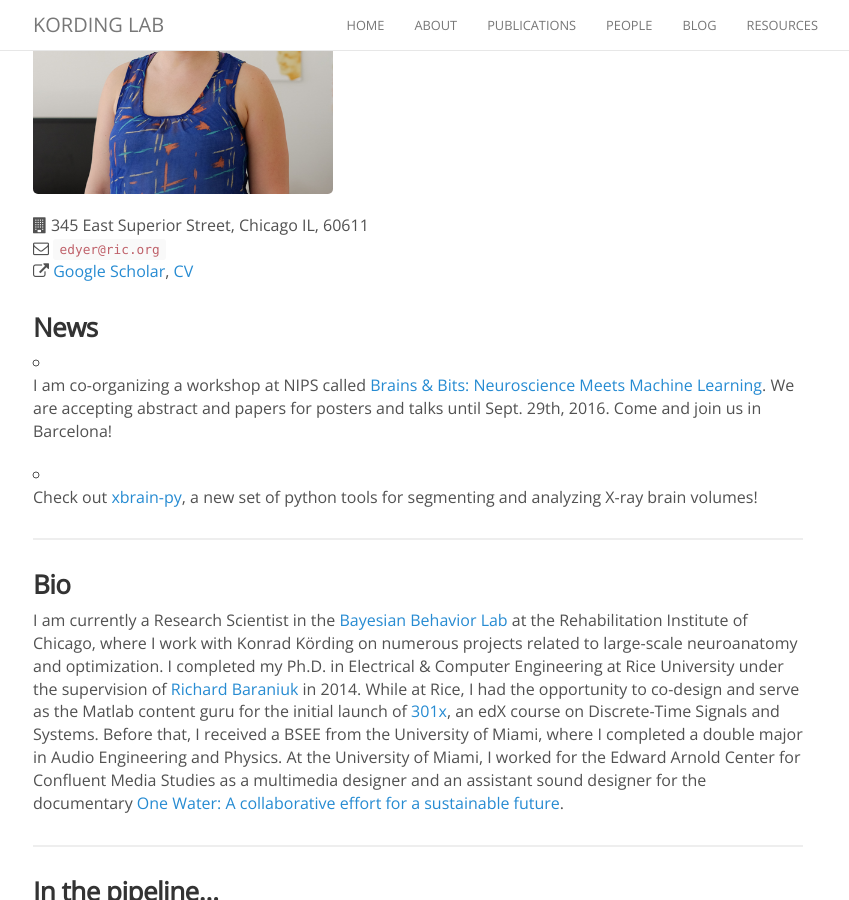
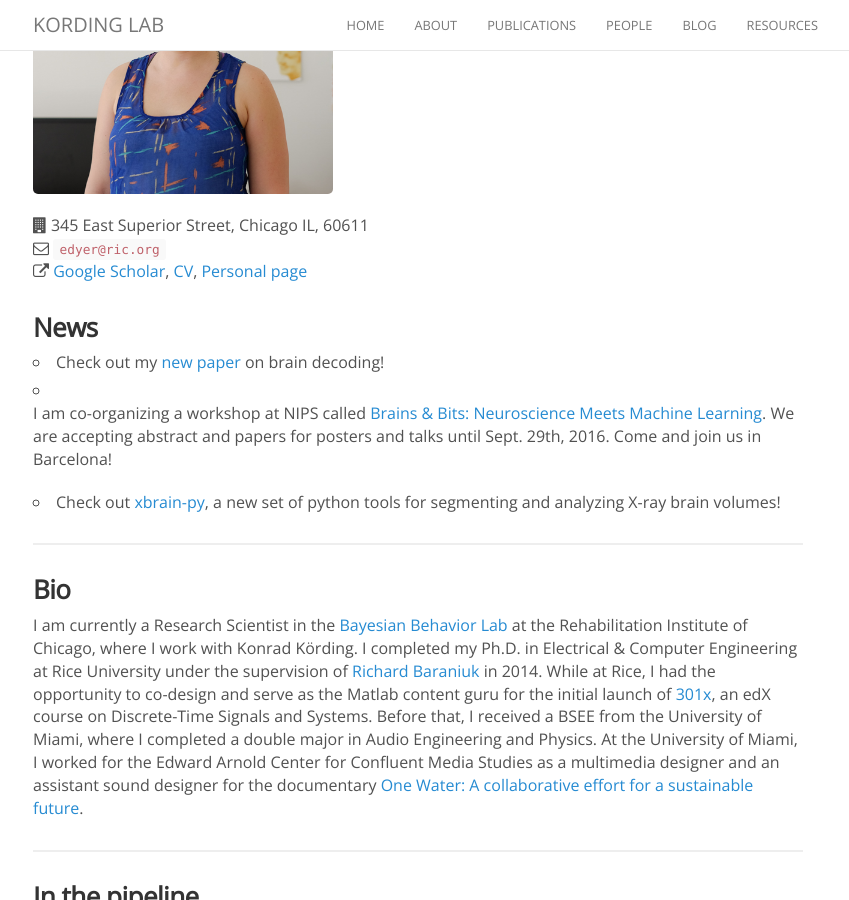
Before and after one commit to KordingLab/KordingLab.github.io, a Jekyll site: the page built from _people/eva_dyer.md, in a window 1280 px wide and 900 px high, scrolled down 248 px. Shown: the whole window, without its empty margins (222-1071 px from the left). Built offline with Jekyll 4.4.1, drawn with Linux system fonts in a browser that asks for light colours; nearby versions of some CDN libraries; comment, search, counter and statistics services are not loaded.

Commit message:
Update eva_dyer.md

```diff
--- a/_people/eva_dyer.md
+++ b/_people/eva_dyer.md
@@ -11,9 +11,10 @@ joined: 2014
 <i class="fa fa-building"></i> 345 East Superior Street, Chicago IL, 60611<br>
 <i class="fa fa-envelope-o"></i> `edyer@ric.org`<br>
 <i class="fa fa-external-link"></i>
- [Google Scholar](https://scholar.google.com/citations?user=Sb_jcHcAAAAJ&hl=en&oi=ao), [CV](https://www.dropbox.com/s/5ynd3f9uixkdb1e/Dyer_CV.pdf?dl=0)
+ [Google Scholar](https://scholar.google.com/citations?user=Sb_jcHcAAAAJ&hl=en&oi=ao), [CV](https://www.dropbox.com/s/5ynd3f9uixkdb1e/Dyer_CV.pdf?dl=0), [Personal page](http://evadyer.github.com)
 
 ### News
+- Check out my [new paper](http://biorxiv.org/content/early/2016/10/14/080861) on brain decoding!
 - I am co-organizing a workshop at NIPS called [Brains & Bits: Neuroscience Meets Machine Learning](http://www.stat.ucla.edu/~akfletcher/brainsbits.html). We are accepting abstract and papers for posters and talks until Sept. 29th, 2016. Come and join us in Barcelona!
 
 - Check out [xbrain-py](http://github.com/evadyer/xbrain-py), a new set of python tools for segmenting and analyzing X-ray brain volumes!
@@ -21,7 +22,7 @@ joined: 2014
 
 ### Bio
 
-I am currently a Research Scientist in the [Bayesian Behavior Lab](http://kordinglab.com) at the Rehabilitation Institute of Chicago, where I work with Konrad Körding on numerous projects related to large-scale neuroanatomy and optimization. I completed my Ph.D. in Electrical & Computer Engineering at Rice University under the supervision of [Richard Baraniuk](http://web.ece.rice.edu/richb/) in 2014. While at Rice, I had the opportunity to co-design and serve as the Matlab content guru for the initial launch of [301x](https://www.edx.org/course/discrete-time-signals-systems-part-1-ricex-elec301-1x), an edX course on Discrete-Time Signals and Systems. Before that, I received a BSEE from the University of Miami, where I completed a double major in Audio Engineering and Physics. At the University of Miami, I worked for the Edward Arnold Center for Confluent Media Studies as a multimedia designer and an assistant sound designer for the documentary [One Water: A collaborative effort for a sustainable future](http://www.onewater.org/movie).
+I am currently a Research Scientist in the [Bayesian Behavior Lab](http://kordinglab.com) at the Rehabilitation Institute of Chicago, where I work with Konrad Körding. I completed my Ph.D. in Electrical & Computer Engineering at Rice University under the supervision of [Richard Baraniuk](http://web.ece.rice.edu/richb/) in 2014. While at Rice, I had the opportunity to co-design and serve as the Matlab content guru for the initial launch of [301x](https://www.edx.org/course/discrete-time-signals-systems-part-1-ricex-elec301-1x), an edX course on Discrete-Time Signals and Systems. Before that, I received a BSEE from the University of Miami, where I completed a double major in Audio Engineering and Physics. At the University of Miami, I worked for the Edward Arnold Center for Confluent Media Studies as a multimedia designer and an assistant sound designer for the documentary [One Water: A collaborative effort for a sustainable future](http://www.onewater.org/movie).
 
 <hr>
 
```
